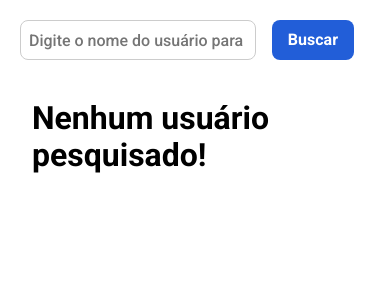
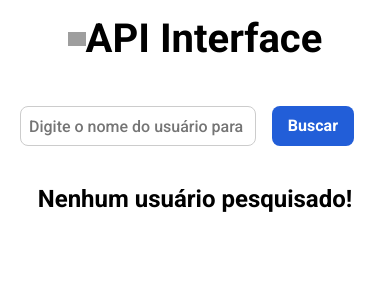
Before and after one commit to Gahbr/react-github-api, a React (Create React App) app: page / in a window 390 px wide. Shown: the top 300 px of the page. Built offline with nearby package versions, Linux system fonts and the light colour scheme; grey boxes are pictures that could not be loaded.

Commit message:
changed header, added media query

```diff
--- a/src/components/Profile/styled.js
+++ b/src/components/Profile/styled.js
@@ -3,6 +3,7 @@ import styled from 'styled-components';
 export const Wrapper = styled.div`
     display: flex;
     align-items: flex-start;
+    padding-top: 30px;
 `;
 
 export const WrapperStatusCount = styled.div`
--- a/src/components/header/index.jsx
+++ b/src/components/header/index.jsx
@@ -13,6 +13,7 @@ const Header = () => {
   };
   return (
     <header>
+      <S.WrapperTitle> <img src="https://github.githubassets.com/images/modules/logos_page/GitHub-Mark.png" alt="git logo"/> API Interface</S.WrapperTitle>
       <S.Wrapper>
         <input
           type="text"
--- a/src/components/header/styled.js
+++ b/src/components/header/styled.js
@@ -1,6 +1,6 @@
 import styled from "styled-components";
 
-export const Wrapper = styled.div `
+export const Wrapper = styled.div`
   display: flex;
   width: 100%;
   justify-content: space-between;
@@ -13,27 +13,40 @@ input {
     height: 40px;
     padding: 8px;
     font-weight: 500;
-
   }
 
-button{
-    background-color: #225ED8;
+  button {
+    background-color: #225ed8;
     padding: 8px 16px;
     margin: 0 16px;
     border-radius: 8px;
     font-weight: bold;
     font-size: 16px;
 
-    &:hover{
+    &:hover {
       background-color: #225ed9;
-    box-shadow: 3px 2px 10px rgba(0,0,0,0.2);
+      box-shadow: 3px 2px 10px rgba(0, 0, 0, 0.2);
     }
 
-    span{
+    span {
       font-weight: bold;
       color: #ffff;
     }
   }
+`;
 
+export const WrapperTitle = styled.h1`
+  display: flex;
+  justify-content: center;
+  width: 100%;
+  padding-bottom: 40px;
+  font-size: 40px;
+  font-weight: bold;
+  align-items: center;
 
-`
+  img {
+    max-width: 5%;
+    height: auto;
+    align-items: center;
+  }
+`;
--- a/src/components/no-search/styled.js
+++ b/src/components/no-search/styled.js
@@ -11,4 +11,9 @@ export const Wrapper = styled.div `
         justify-content: center;
     }
 
+    @media (max-width: 482px) {
+      h1{
+        font-size: 24px;
+      }
+    }
 `;
```
Lines whose indentation alone changed are shown as unchanged.
